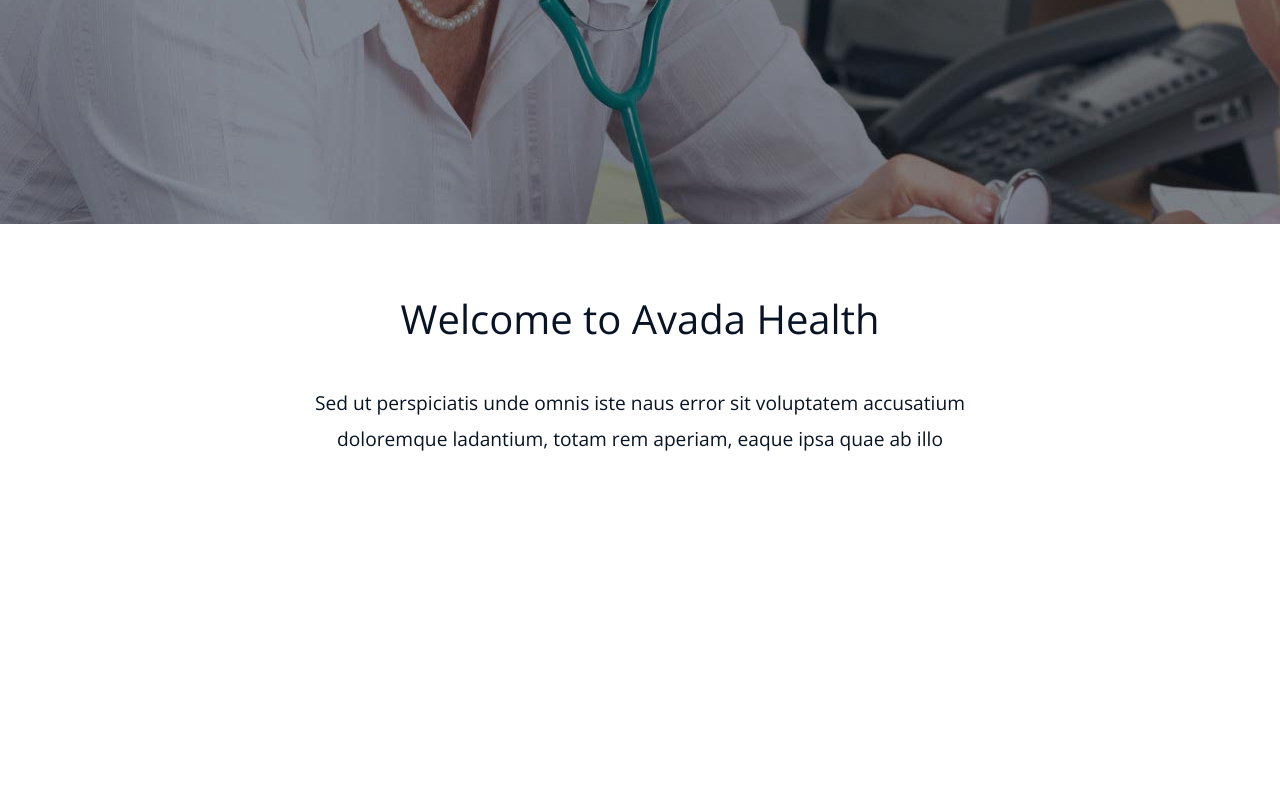
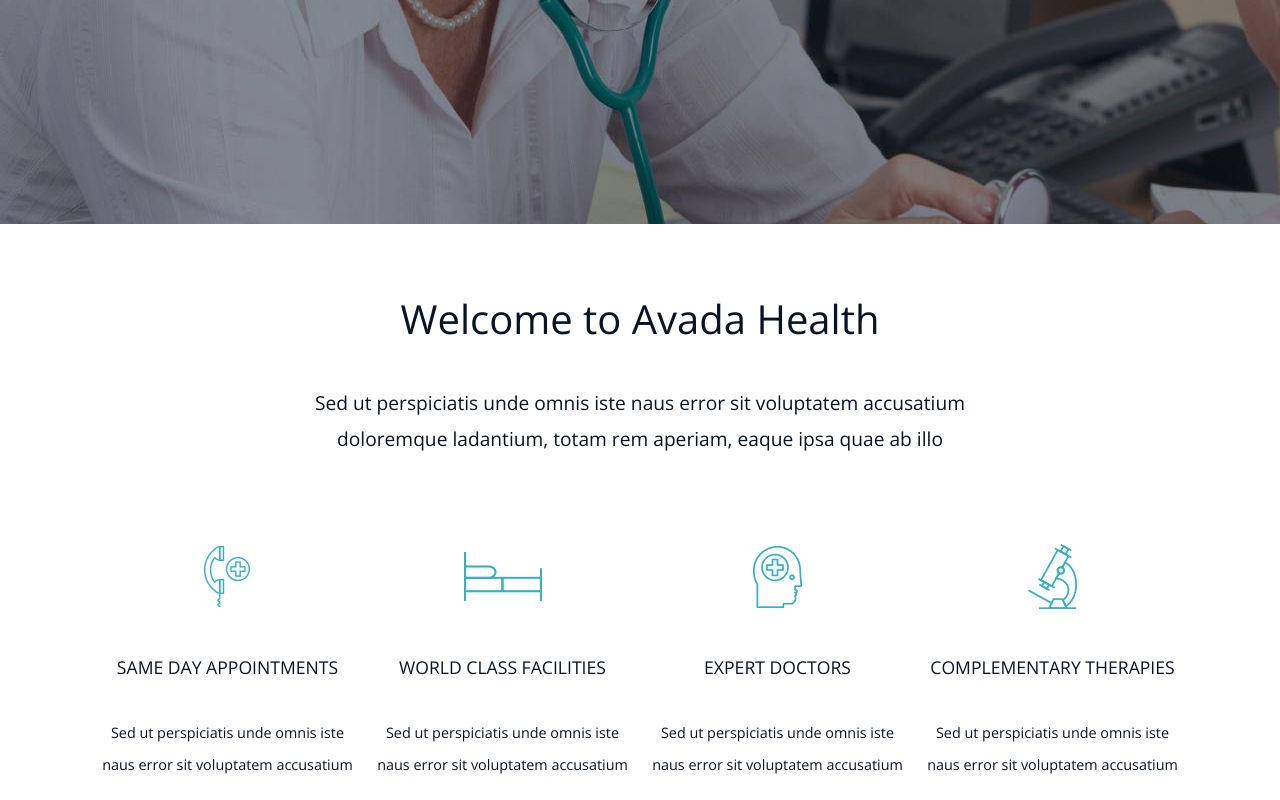
Before and after one commit to ZenRool/proj-html-vuejs, a Vue app: page / in a window 1280 px wide. Shown: the part 636-1436 px from the top of the page. Before the commit the page ends 1113 px from the top, so only its background shows below. Built offline with nearby package versions, Linux system fonts and the light colour scheme.

Commit message:
Modello scritta centrale ripetuta più piccola

```diff
--- /dev/null
+++ b/src/components/MiniCenterText.vue
@@ -0,0 +1,40 @@
+<template>
+  <div
+    class="center-text container container-small d-flex align-items-center flex-column"
+  >
+    <img :src="require(`../assets/images/icon-${elem.icon}.png`)" alt="icon" />
+    <h3>{{ elem.title }}</h3>
+    <p>{{ elem.paragraph }}</p>
+  </div>
+</template>
+<script>
+export default {
+  name: "MiniCenterText",
+  props: {
+    elem: {
+      icon: Number,
+      title: String,
+      paragraph: String,
+    },
+  },
+};
+</script>
+<style lang="scss" scoped>
+@import "../style/variables.scss";
+* {
+  margin: 1.2rem 0;
+  text-align: center;
+}
+div {
+  margin-top: 2.5rem;
+  padding: 0 0.5rem;
+  p {
+    line-height: 2rem;
+    font-size: 0.9rem;
+  }
+  img {
+    width: 80px;
+    height: 80px;
+  }
+}
+</style>
--- a/src/components/MyMain.vue
+++ b/src/components/MyMain.vue
@@ -1,14 +1,25 @@
 <template>
   <main id="departments">
-    <CenterText :elem="this.bigElement[0]" />
+    <section>
+      <CenterText :elem="this.bigElement[0]" />
+      <div class="container container-regular d-flex">
+        <MiniCenterText
+          v-for="elem in this.welcome"
+          :key="elem.icon"
+          :elem="elem"
+        />
+      </div>
+    </section>
   </main>
 </template>
 <script>
 import CenterText from "./CenterText.vue";
+import MiniCenterText from "./MiniCenterText.vue";
 export default {
   name: "MyMain",
   components: {
     CenterText,
+    MiniCenterText,
   },
   data: function () {
     return {
@@ -21,6 +32,32 @@
             "Sed ut perspiciatis unde omnis iste naus error sit voluptatem accusatium doloremque ladantium, totam rem aperiam, eaque ipsa quae ab illo",
         },
       ],
+      welcome: [
+        {
+          icon: 1,
+          title: "Same day appointments",
+          paragraph:
+            "Sed ut perspiciatis unde omnis iste naus error sit voluptatem accusatium",
+        },
+        {
+          icon: 2,
+          title: "World class facilities",
+          paragraph:
+            "Sed ut perspiciatis unde omnis iste naus error sit voluptatem accusatium",
+        },
+        {
+          icon: 3,
+          title: "Expert doctors",
+          paragraph:
+            "Sed ut perspiciatis unde omnis iste naus error sit voluptatem accusatium",
+        },
+        {
+          icon: 4,
+          title: "Complementary therapies",
+          paragraph:
+            "Sed ut perspiciatis unde omnis iste naus error sit voluptatem accusatium",
+        },
+      ],
     };
   },
 };
--- a/src/style/common.scss
+++ b/src/style/common.scss
@@ -35,6 +35,12 @@
     color: inherit;
     font-weight: 300;
 }
+h3 {
+    font-size: 1.1rem;
+    color: inherit;
+    font-weight: 300;
+    text-transform: uppercase;
+}
 .text-blue {
     color: $pelorous;
 }
@@ -42,7 +48,7 @@
 .container {
     margin: 0 auto;
     &-regular {
-        width: 980px;
+        width: 1100px;
     }
     &-large {
         width: 95vw;
```
